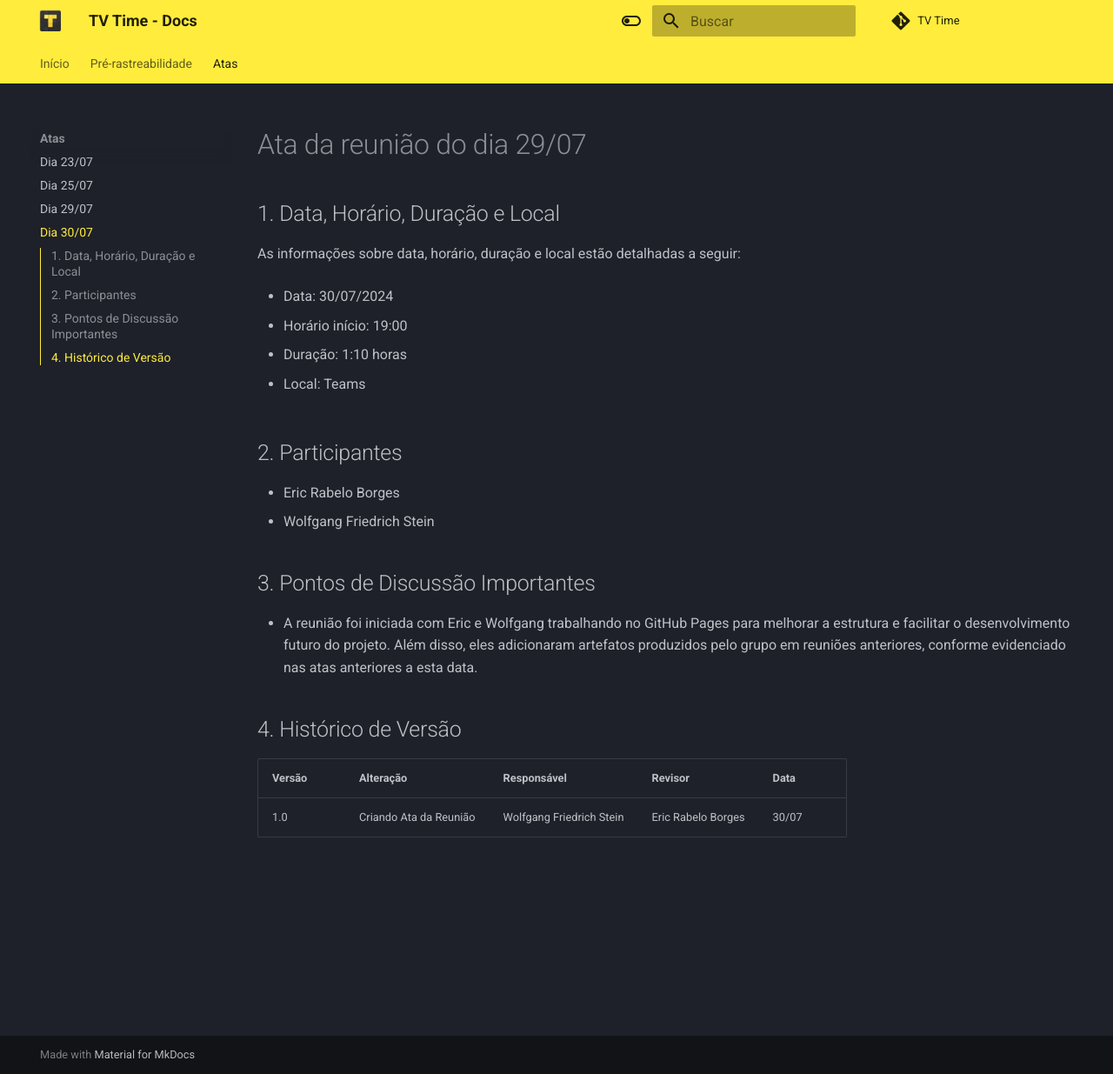
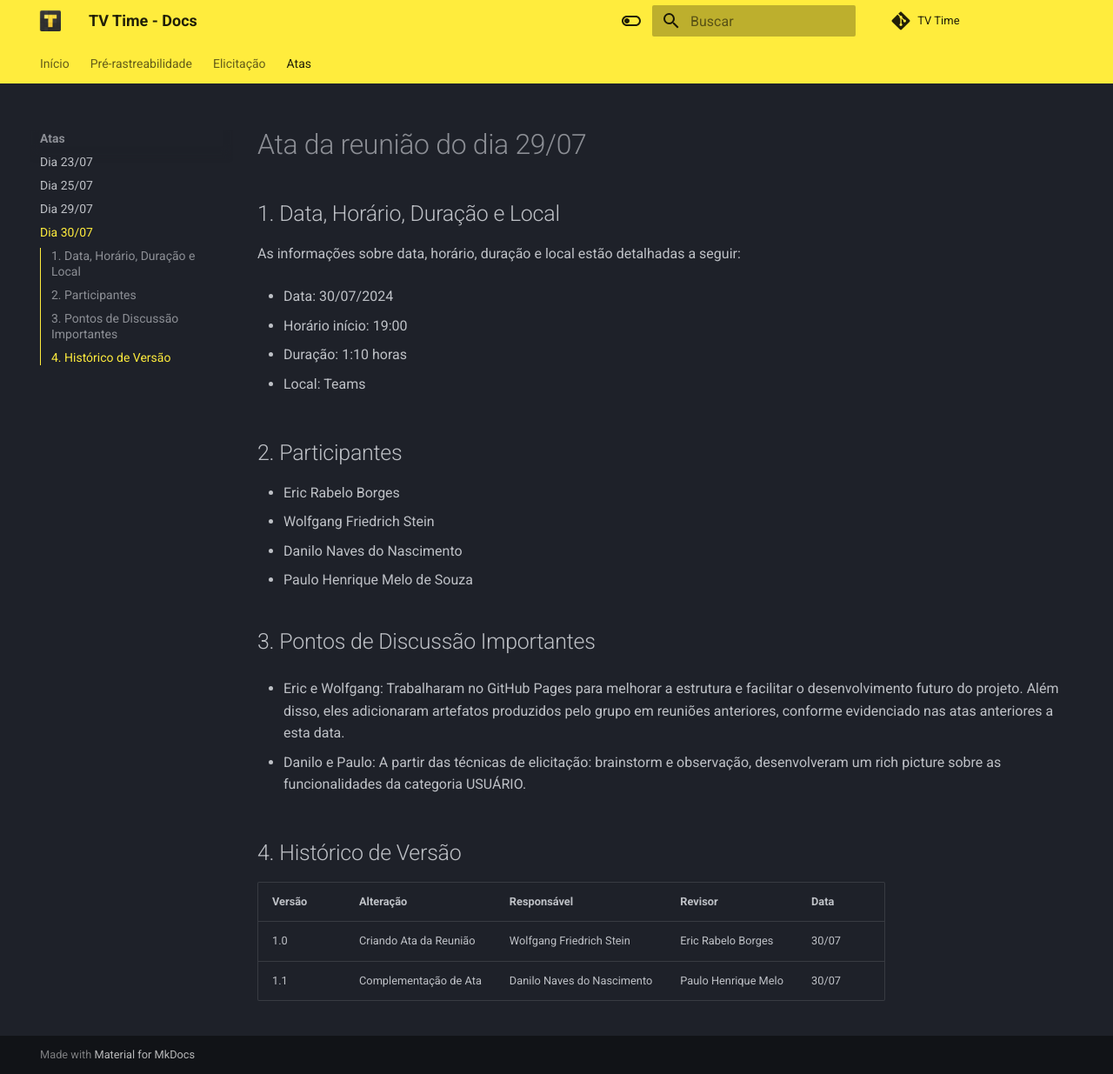
Before and after one commit to rabelzx/REQ-FGA-2024-1, an MkDocs documentation site: the page built from docs/Atas/reuniao_30_07.md, in a window 1280 px wide and 1235 px high. Shown: the whole window at 87% size. Built offline with MkDocs 1.6.1 and Material for MkDocs 9.7.7, drawn with Linux system fonts in a browser that asks for light colours; some web fonts are replaced; comment, search, counter and statistics services are not loaded.

Commit message:
Versão 1 - rich picture: Usuários

```diff
--- a/docs/Atas/reuniao_30_07.md
+++ b/docs/Atas/reuniao_30_07.md
@@ -16,15 +16,19 @@
 
 - Eric Rabelo Borges
 - Wolfgang Friedrich Stein
+- Danilo Naves do Nascimento
+- Paulo Henrique Melo de Souza
 
 
 ## 3. Pontos de Discussão Importantes
 
-- A reunião foi iniciada com Eric e Wolfgang trabalhando no GitHub Pages para melhorar a estrutura e facilitar o desenvolvimento futuro do projeto. Além disso, eles adicionaram artefatos produzidos pelo grupo em reuniões anteriores, conforme evidenciado nas atas anteriores a esta data.
+- Eric e Wolfgang: Trabalharam no GitHub Pages para melhorar a estrutura e facilitar o desenvolvimento futuro do projeto. Além disso, eles adicionaram artefatos produzidos pelo grupo em reuniões anteriores, conforme evidenciado nas atas anteriores a esta data.
 
+- Danilo e Paulo: A partir das técnicas de elicitação: brainstorm e observação, desenvolveram um rich picture sobre as funcionalidades da categoria USUÁRIO.
 
 ## 4. Histórico de Versão
 
 | Versão | Alteração | Responsável | Revisor | Data |
 |--------|-----------|-------------|---------|------|
 | 1.0 | Criando Ata da Reunião | Wolfgang Friedrich Stein | Eric Rabelo Borges | 30/07 |
+| 1.1 | Complementação de Ata  | Danilo Naves do Nascimento | Paulo Henrique Melo | 30/07 |
--- a/mkdocs.yml
+++ b/mkdocs.yml
@@ -7,6 +7,7 @@
   - Início: index.md
   - Pré-rastreabilidade:
     - RichPicture: Pre-rastreabilidade/richpicture.md
+  - Elicitação: Elicitacao/elicitacao.md
   - Atas:
     - Dia 23/07: Atas/reuniao_23_07.md
     - Dia 25/07: Atas/reuniao_25_07.md
@@ -48,8 +49,6 @@
   logo: images/app_logo.png
   favicon: images/app_logo.png
 
-extra_css:
-  - css/style.css
 
 markdown_extensions:
   - attr_list
```
Also changed, not shown: docs/Atas/reuniao_25_07.md (+2 -1 lines), docs/Elicitacao/elicitacao.md (added, +7 -0 lines), docs/Pre-rastreabilidade/richpicture.md (+17 -0 lines), 1 other file.
